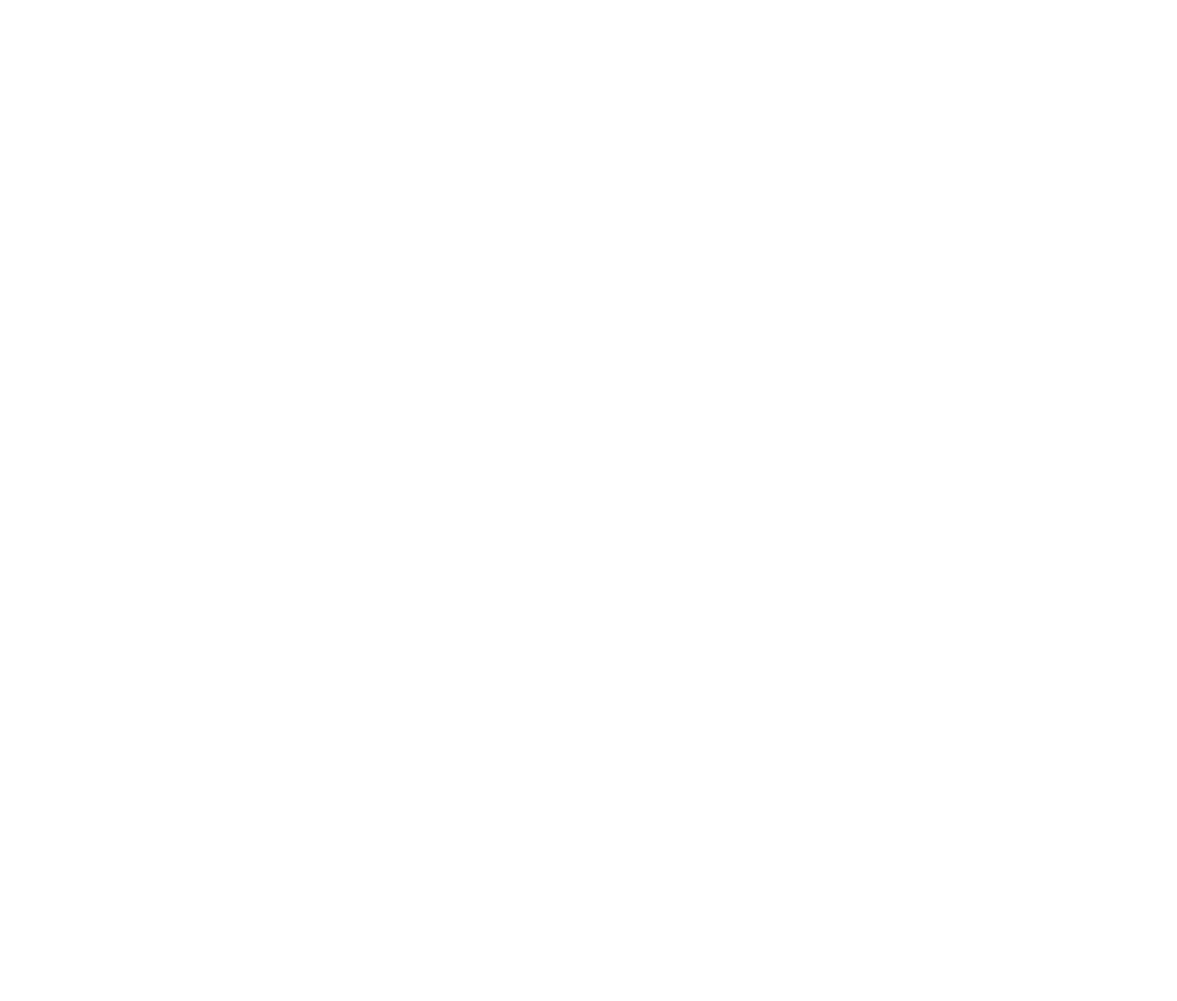
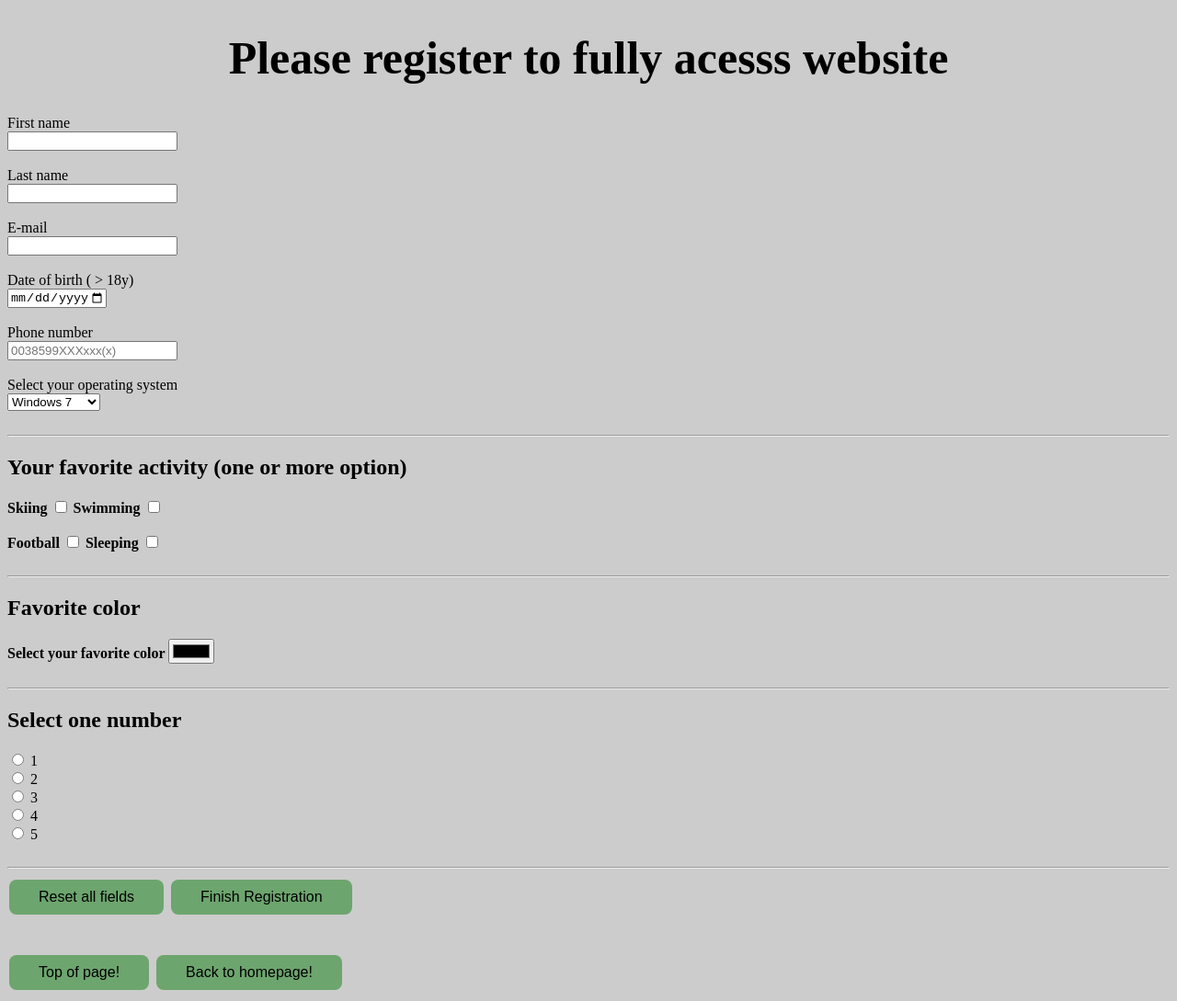
Before and after one commit to ivan-turk/html-vjezbe, a plain HTML site: page reg_form.html in a window 1280 px wide. Shown: the whole page at 92% size. Before the commit the page ends 800 px from the top, so only its background shows below. Drawn offline with Linux system fonts and the light colour scheme.

Commit message:
domaci rad v1

```diff
--- a/css/style.css
+++ b/css/style.css
@@ -113,3 +113,34 @@ td {
 .btndomaci_2:hover {
   box-shadow: 0 12px 16px 0 rgba(0, 0, 0, 0.24), 0 17px 50px 0 rgba(0, 0, 0, 0.19);
 }
+
+/* _____________registration form________________ */
+
+.reg_form1 h1 {
+  text-align: center;
+  font-size: 50px;
+}
+
+.submit1 {
+  background-color: #6da56e;
+  border-radius: 8px;
+  border: none;
+  padding: 10px 32px;
+  text-align: center;
+  display: inline-block;
+  font-size: 16px;
+  margin: 4px 2px;
+  cursor: pointer;
+}
+
+.submit2 {
+  background-color: #6da56e;
+  border-radius: 8px;
+  border: none;
+  padding: 10px 32px;
+  text-align: center;
+  display: inline-block;
+  font-size: 16px;
+  margin: 4px 2px;
+  cursor: pointer;
+}
--- a/reg_form.html
+++ b/reg_form.html
@@ -4,7 +4,74 @@
     <meta charset="UTF-8" />
     <meta http-equiv="X-UA-Compatible" content="IE=edge" />
     <meta name="viewport" content="width=device-width, initial-scale=1.0" />
+    <link rel="stylesheet" href="./css/style.css" />
     <title>Registration Form</title>
   </head>
-  <body></body>
+  <body class="reg_form1">
+    <h1>Please register to fully acesss website</h1>
+
+    <form action="./reg_form_action.html" method="get" autocomplete="on">
+      <label for="fname">First name</label><br />
+      <input type="text" id="fname" name="fname" /><br /><br />
+      <label for="lname">Last name</label><br />
+      <input type="text" id="lname" name="lname" /><br /><br />
+      <label for="em">E-mail</label><br />
+      <input type="email" id="em" name="em" /><br /><br />
+      <label for="dob">Date of birth ( > 18y)</label><br />
+      <input type="date" id="dob" name="dob" max="2004-10-11" min="1942-10-11" /><br /><br />
+      <label for="phone">Phone number</label><br />
+      <input type="tel" id="phone" name="phone" pattern="[0-9]{5}[0-9]{2}[0-9]{6,7}" placeholder="0038599XXXxxx(x)" /><br /><br />
+
+      <label for="select">Select your operating system</label><br />
+      <select name="select" id="select">
+        <option value="windows7">Windows 7</option>
+        <option value="windows10">Windows 10</option>
+        <option value="windows11">Windows 11</option>
+        <option value="osx">OsX</option>
+        <option value="linuxubuntu">Linux Ubuntu</option>
+        <option value="linuxmint">Linux Mint</option>
+        <option value="kalilinux">Kali Linux</option></select
+      ><br />
+      <br />
+      <hr />
+
+      <h2>Your favorite activity (one or more option)</h2>
+      <label for="rate1"><b>Skiing</b></label>
+      <input type="checkbox" id="rate1" name="rate1" value="skiing" />
+
+      <label for="rate2"><b>Swimming</b></label>
+      <input type="checkbox" id="rate2" name="rate2" value="swimming" /><br />
+      <br />
+
+      <label for="rate3"><b>Football</b></label>
+      <input type="checkbox" id="rate3" name="rate3" value="football" />
+
+      <label for="rate4"><b>Sleeping</b></label>
+      <input type="checkbox" id="rate4" name="rate4" value="sleeping" /><br /><br />
+      <hr />
+      <h2>Favorite color</h2>
+      <label for="favcolor"><b>Select your favorite color </b></label>
+      <input type="color" id="favcolor" name="favcolor" value="#fff0000" /><br /><br />
+      <hr />
+      <h2>Select one number</h2>
+      <input type="radio" name="number1" id="number1" />
+      <label for="number1">1</label><br />
+      <input type="radio" name="number2" id="number2" />
+      <label for="number2">2</label><br />
+      <input type="radio" name="number3" id="number3" />
+      <label for="number3">3</label><br />
+      <input type="radio" name="number4" id="number4" />
+      <label for="number4">4</label><br />
+      <input type="radio" name="number5" id="number5" />
+      <label for="number5">5</label><br /><br />
+      <hr />
+      <input type="reset" value="Reset all fields" class="submit1" />
+      <input type="submit" value="Finish Registration" class="submit2" />
+    </form>
+    <br />
+    <br />
+
+    <button class="btndomaci_1"><a href="#top">Top of page!</a></button>
+    <button class="btndomaci_2"><a href="https://ivan-turk.github.io/html-vjezbe/">Back to homepage!</a></button>
+  </body>
 </html>
```
Also changed, not shown: reg_form_action.html (added, +14 -0 lines).
